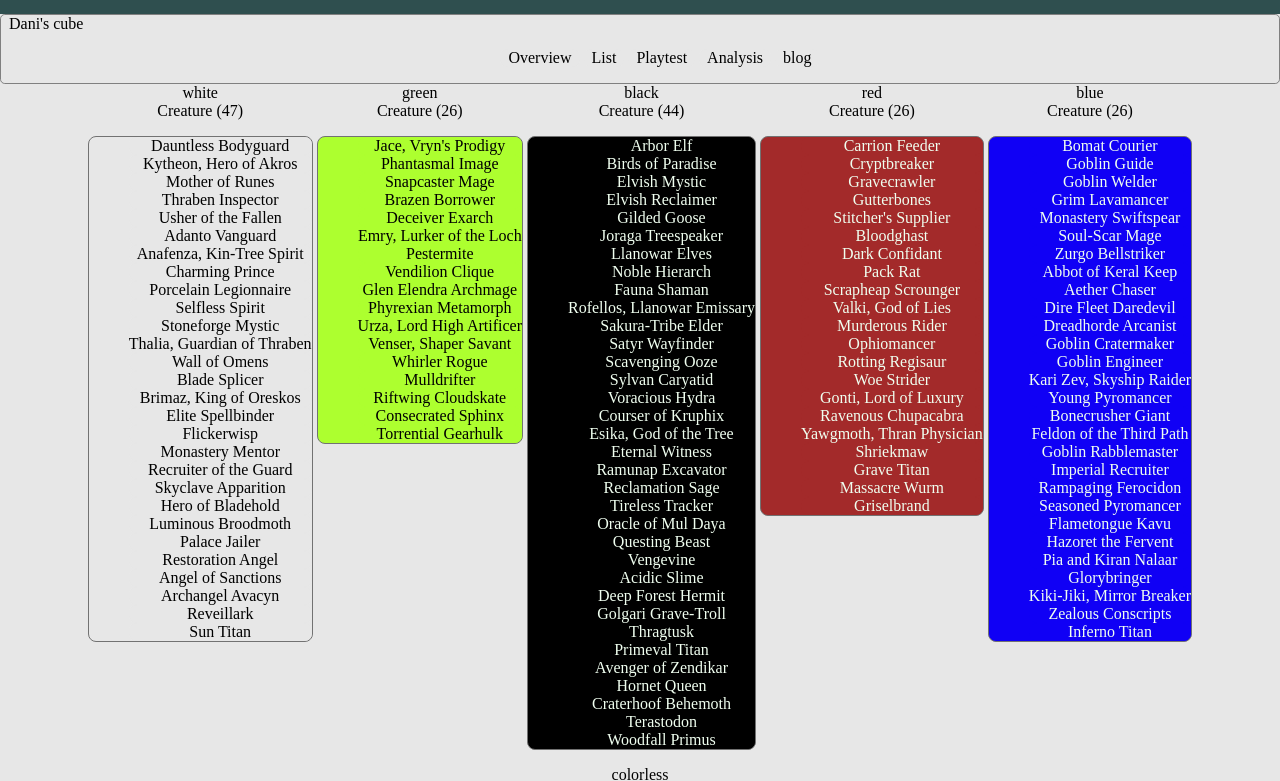
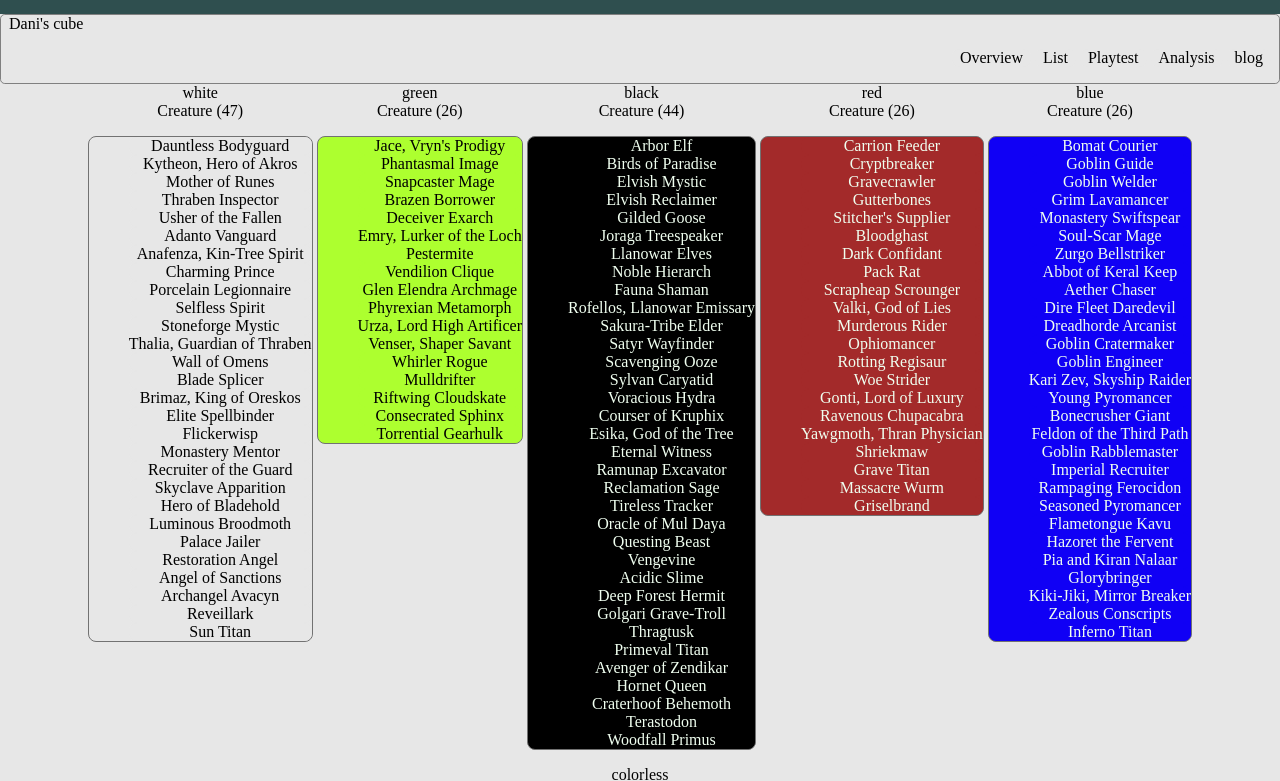
Before and after one commit to mckubisiak/lab-02d-copy-a-site, a plain HTML site: page index.html in a window 1280 px wide. Shown: the part 73-854 px from the top of the page. Drawn offline with Linux system fonts and the light colour scheme.

Commit message:
Update style.css
removed text centering for nav bars

```diff
--- a/style.css
+++ b/style.css
@@ -108,5 +108,3 @@ section {
 li {
     border-radius: .5rem;
 }
-
-ul {text-align: center;}
```
